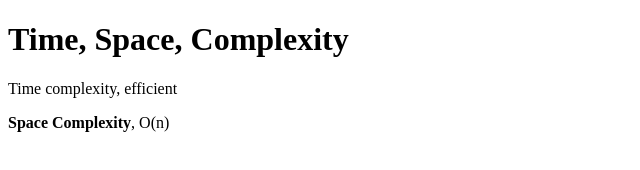
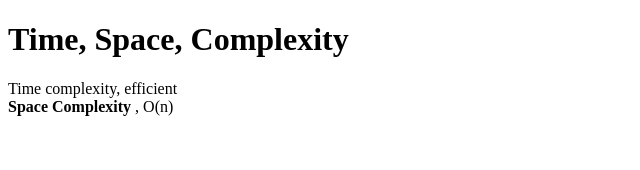
Before and after one commit to acciojob/time-and-space-complexity-jaypalande1425, a website: page main.html in a window 1280 px wide. Shown: the whole page, without its empty margins (0-640 px from the left). Drawn offline with Linux system fonts and the light colour scheme.

Commit message:
created a submission

```diff
--- a/main.html
+++ b/main.html
@@ -13,7 +13,8 @@
 
 </body>
 	<h1>Time, Space, Complexity</h1>
-	<p>Time complexity, efficient<p>
-	<p><b>Space Complexity</b>, O(n)</p>
+	<p>Time complexity, efficient<br>
+	<b>Space Complexity </b>, O(n)</p>
+
 
 </html>
```
